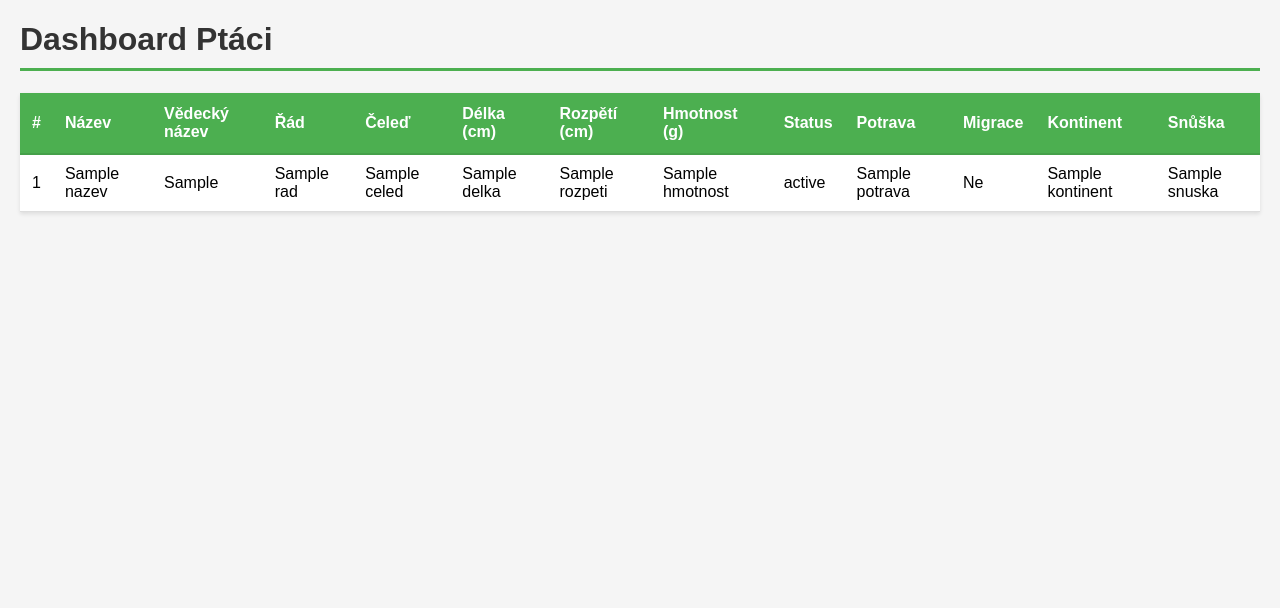
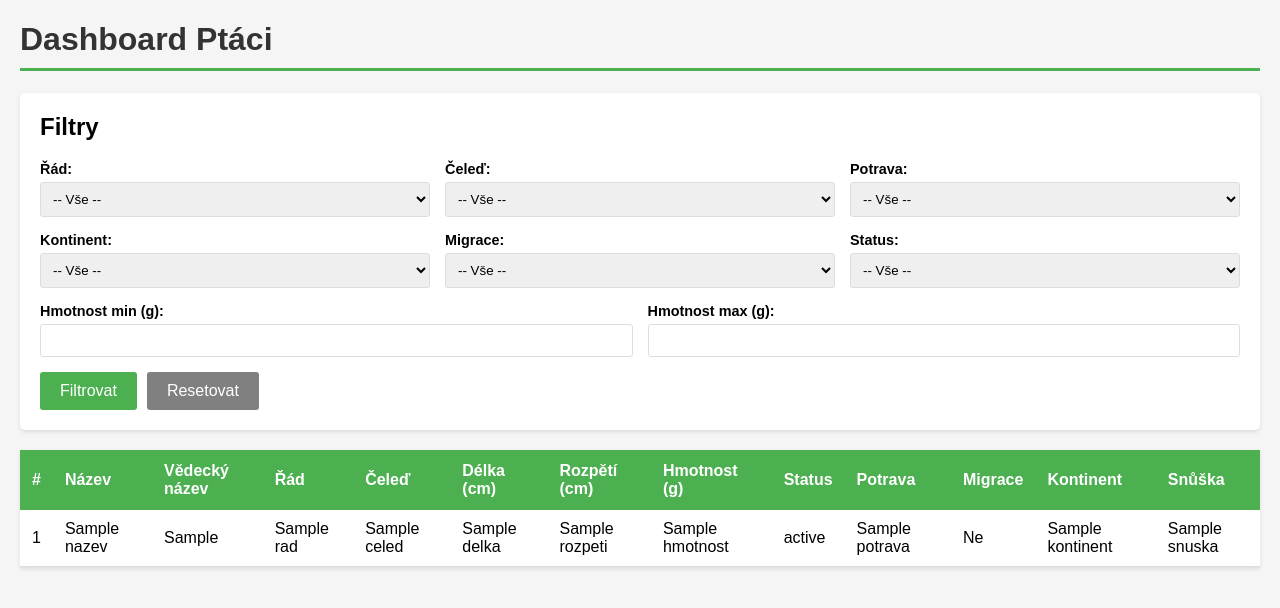
Before and after one commit to Hatinova/pta-dashboard, a Python web app: template templates/dashboard.html in a window 1280 px wide. Shown: the top 608 px of the page. Run offline with Jinja, Linux system fonts and the light colour scheme; the template is opened without the code that fills it: most values are stand-ins (such as "Sample title", 1, 10 or a date in 2020).

Commit message:
ovládací prvky ale pořád nefunguje
Co-authored-by: Copilot <copilot@github.com>

```diff
--- a/templates/dashboard.html
+++ b/templates/dashboard.html
@@ -15,6 +15,62 @@
             border-bottom: 3px solid #4CAF50;
             padding-bottom: 10px;
         }
+        .filter-form {
+            background-color: white;
+            padding: 20px;
+            border-radius: 5px;
+            margin-bottom: 20px;
+            box-shadow: 0 2px 4px rgba(0,0,0,0.1);
+        }
+        .filter-form h2 {
+            margin-top: 0;
+        }
+        .filter-row {
+            display: grid;
+            grid-template-columns: repeat(auto-fit, minmax(200px, 1fr));
+            gap: 15px;
+            margin-bottom: 15px;
+        }
+        .filter-group {
+            display: flex;
+            flex-direction: column;
+        }
+        .filter-group label {
+            font-weight: bold;
+            margin-bottom: 5px;
+            font-size: 0.9em;
+        }
+        .filter-group select,
+        .filter-group input {
+            padding: 8px;
+            border: 1px solid #ddd;
+            border-radius: 3px;
+        }
+        .filter-buttons {
+            display: flex;
+            gap: 10px;
+            margin-top: 15px;
+        }
+        button, a.reset-btn {
+            padding: 10px 20px;
+            background-color: #4CAF50;
+            color: white;
+            border: none;
+            border-radius: 3px;
+            cursor: pointer;
+            font-size: 1em;
+            text-decoration: none;
+            display: inline-block;
+        }
+        button:hover {
+            background-color: #45a049;
+        }
+        a.reset-btn {
+            background-color: #808080;
+        }
+        a.reset-btn:hover {
+            background-color: #707070;
+        }
         table {
             width: 100%;
             border-collapse: collapse;
@@ -27,7 +83,6 @@
             padding: 12px;
             text-align: left;
             font-weight: bold;
-            border-bottom: 2px solid #45a049;
         }
         td {
             padding: 10px 12px;
@@ -43,6 +98,91 @@
 </head>
 <body>
     <h1>Dashboard Ptáci</h1>
+
+    <div class="filter-form">
+        <h2>Filtry</h2>
+        <form method="GET" action="/">
+            <div class="filter-row">
+                <div class="filter-group">
+                    <label for="rad">Řád:</label>
+                    <select name="rad" id="rad">
+                        <option value="">-- Vše --</option>
+                        {% for r in filter_options.rady %}
+                        <option value="{{ r }}" {% if params.get('rad') == r %}selected{% endif %}>{{ r }}</option>
+                        {% endfor %}
+                    </select>
+                </div>
+
+                <div class="filter-group">
+                    <label for="celed">Čeleď:</label>
+                    <select name="celed" id="celed">
+                        <option value="">-- Vše --</option>
+                        {% for c in filter_options.celedi %}
+                        <option value="{{ c }}" {% if params.get('celed') == c %}selected{% endif %}>{{ c }}</option>
+                        {% endfor %}
+                    </select>
+                </div>
+
+                <div class="filter-group">
+                    <label for="typ_potravy">Potrava:</label>
+                    <select name="typ_potravy" id="typ_potravy">
+                        <option value="">-- Vše --</option>
+                        {% for p in filter_options.potravy %}
+                        <option value="{{ p }}" {% if params.get('typ_potravy') == p %}selected{% endif %}>{{ p }}</option>
+                        {% endfor %}
+                    </select>
+                </div>
+            </div>
+
+            <div class="filter-row">
+                <div class="filter-group">
+                    <label for="kontinent">Kontinent:</label>
+                    <select name="kontinent" id="kontinent">
+                        <option value="">-- Vše --</option>
+                        {% for k in filter_options.kontinenty %}
+                        <option value="{{ k }}" {% if params.get('kontinent') == k %}selected{% endif %}>{{ k }}</option>
+                        {% endfor %}
+                    </select>
+                </div>
+
+                <div class="filter-group">
+                    <label for="migrace">Migrace:</label>
+                    <select name="migrace" id="migrace">
+                        <option value="">-- Vše --</option>
+                        <option value="1" {% if params.get('migrace') == '1' %}selected{% endif %}>Tažný</option>
+                        <option value="0" {% if params.get('migrace') == '0' %}selected{% endif %}>Netažný</option>
+                    </select>
+                </div>
+
+                <div class="filter-group">
+                    <label for="status">Status:</label>
+                    <select name="status" id="status">
+                        <option value="">-- Vše --</option>
+                        {% for s in filter_options.stavy %}
+                        <option value="{{ s }}" {% if params.get('status') == s %}selected{% endif %}>{{ s }}</option>
+                        {% endfor %}
+                    </select>
+                </div>
+            </div>
+
+            <div class="filter-row">
+                <div class="filter-group">
+                    <label for="hmotnost_min">Hmotnost min (g):</label>
+                    <input type="number" name="hmotnost_min" id="hmotnost_min" step="0.1" value="{{ params.get('hmotnost_min', '') }}">
+                </div>
+
+                <div class="filter-group">
+                    <label for="hmotnost_max">Hmotnost max (g):</label>
+                    <input type="number" name="hmotnost_max" id="hmotnost_max" step="0.1" value="{{ params.get('hmotnost_max', '') }}">
+                </div>
+            </div>
+
+            <div class="filter-buttons">
+                <button type="submit">Filtrovat</button>
+                <a href="/" class="reset-btn">Resetovat</a>
+            </div>
+        </form>
+    </div>
 
     <table>
         <thead>
@@ -79,6 +219,10 @@
                 <td>{{ ptak['kontinent'] }}</td>
                 <td>{{ ptak['snuska'] }}</td>
             </tr>
+            {% else %}
+            <tr>
+                <td colspan="13" style="text-align: center; padding: 20px;">Žádné ptáky neodpovídají kritériím filtrování.</td>
+            </tr>
             {% endfor %}
         </tbody>
     </table>
```
Also changed, not shown: app.py (+88 -3 lines).
